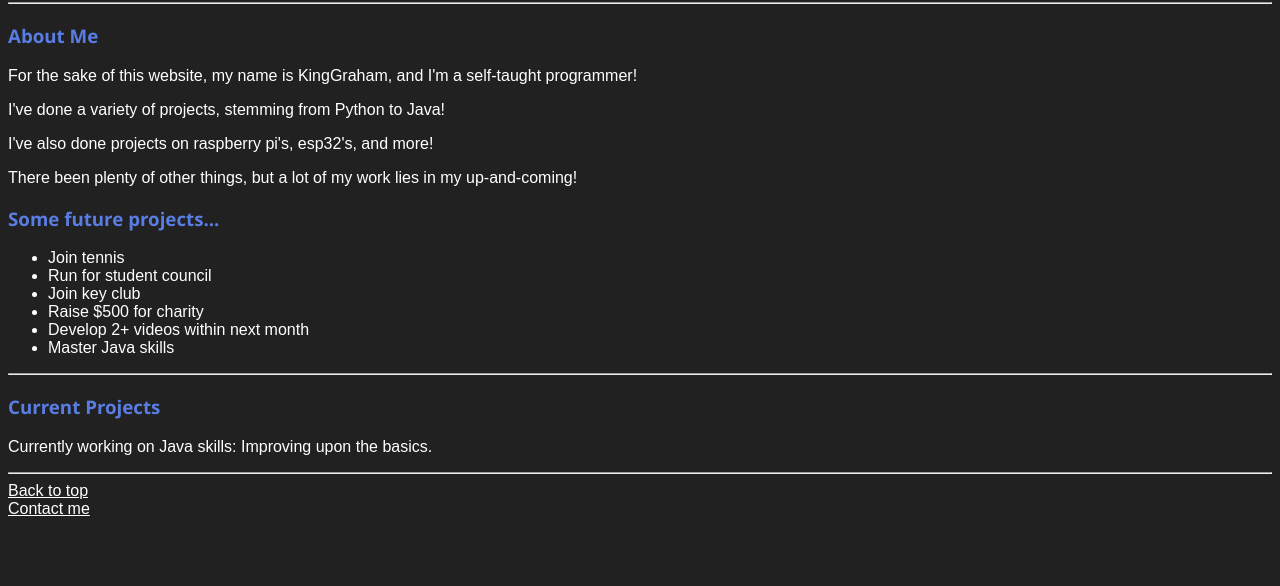
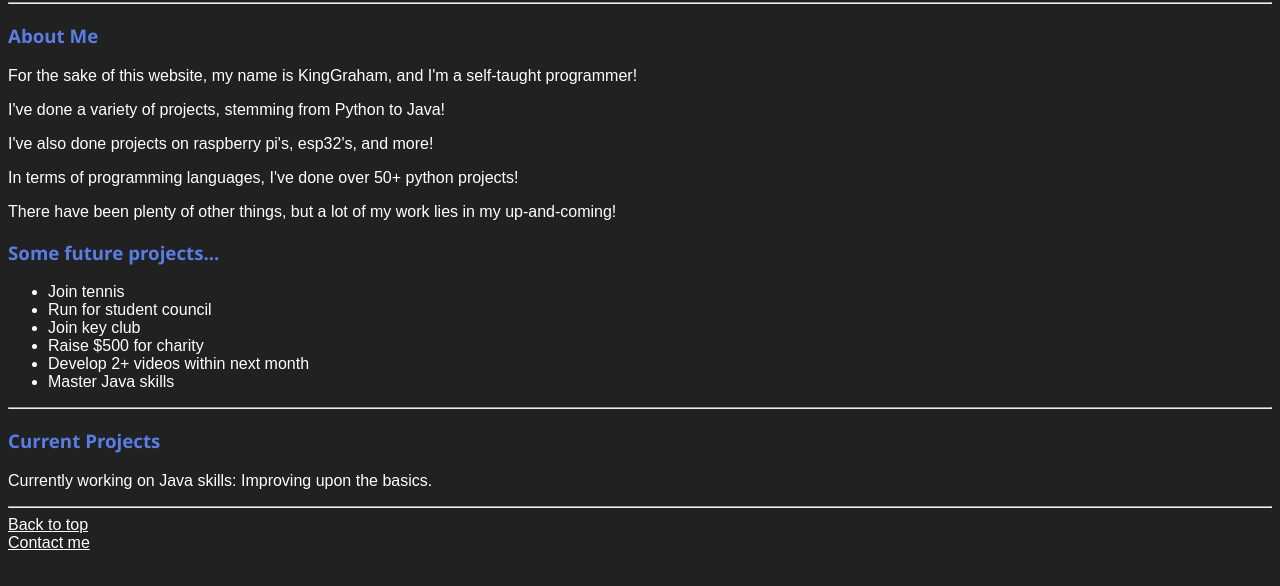
Before and after one commit to ApexChicken/mywebsite, a plain HTML site: page index.html in a window 1280 px wide. Shown: the part 70-656 px from the top of the page. Drawn offline with Linux system fonts and the light colour scheme.

Commit message:
Added section to About me in index.html

```diff
--- a/index.html
+++ b/index.html
@@ -24,7 +24,8 @@
   <p class="style2">For the sake of this website, my name is KingGraham, and I'm a self-taught programmer!</p>
   <p class="style2">I've done a variety of projects, stemming from Python to Java!</p>
   <p class="style2">I've also done projects on raspberry pi's, esp32's, and more!</p>
-  <p class="style2"> There been plenty of other things, but a lot of my work lies in my up-and-coming!</p>
+  <p class="style2">In terms of programming languages, I've done over 50+ python projects!</p>
+  <p class="style2"> There have been plenty of other things, but a lot of my work lies in my up-and-coming!</p>
   <h3 class="style1">Some future projects...</h3>
   <ul class="style2">
     <li>Join tennis</li>
```
